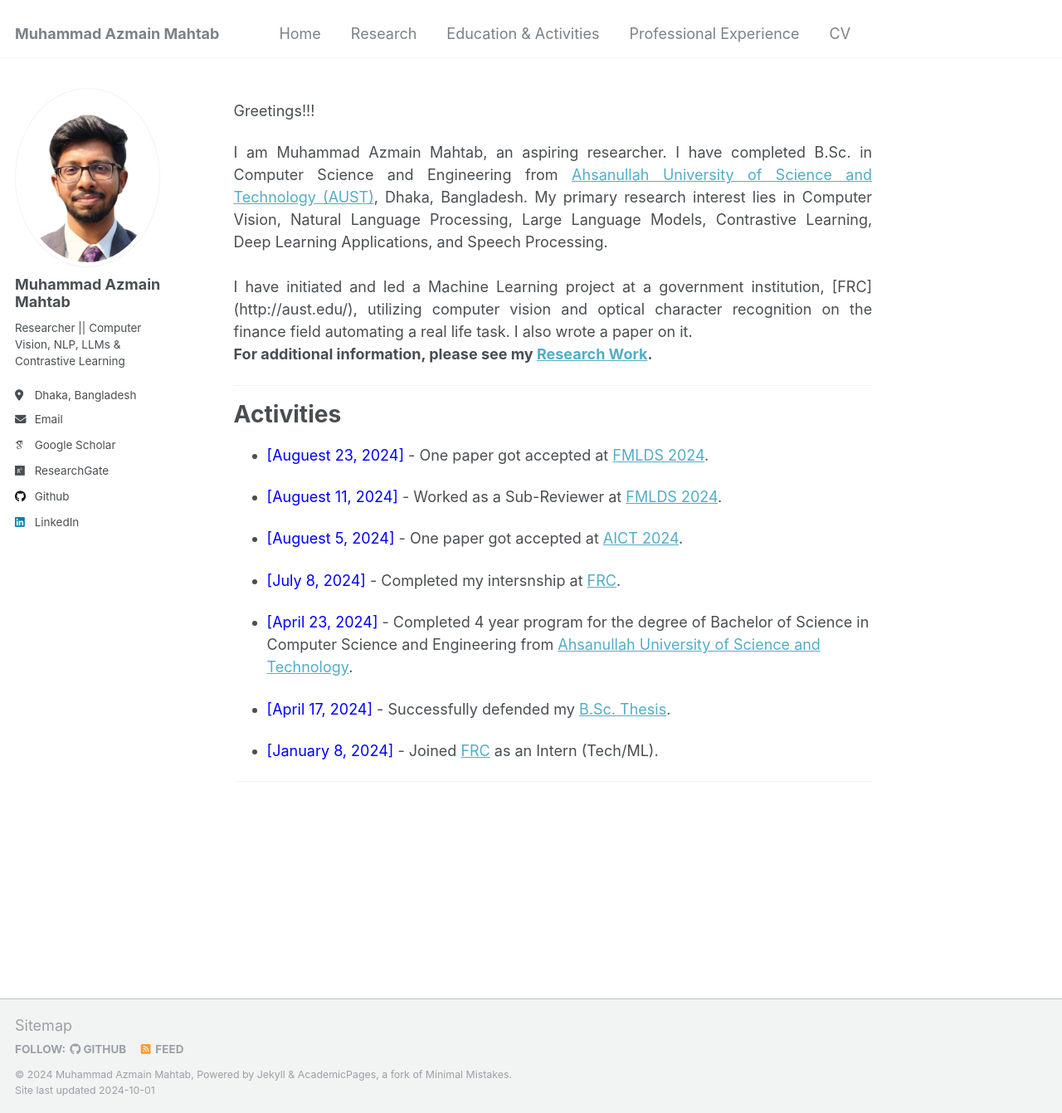
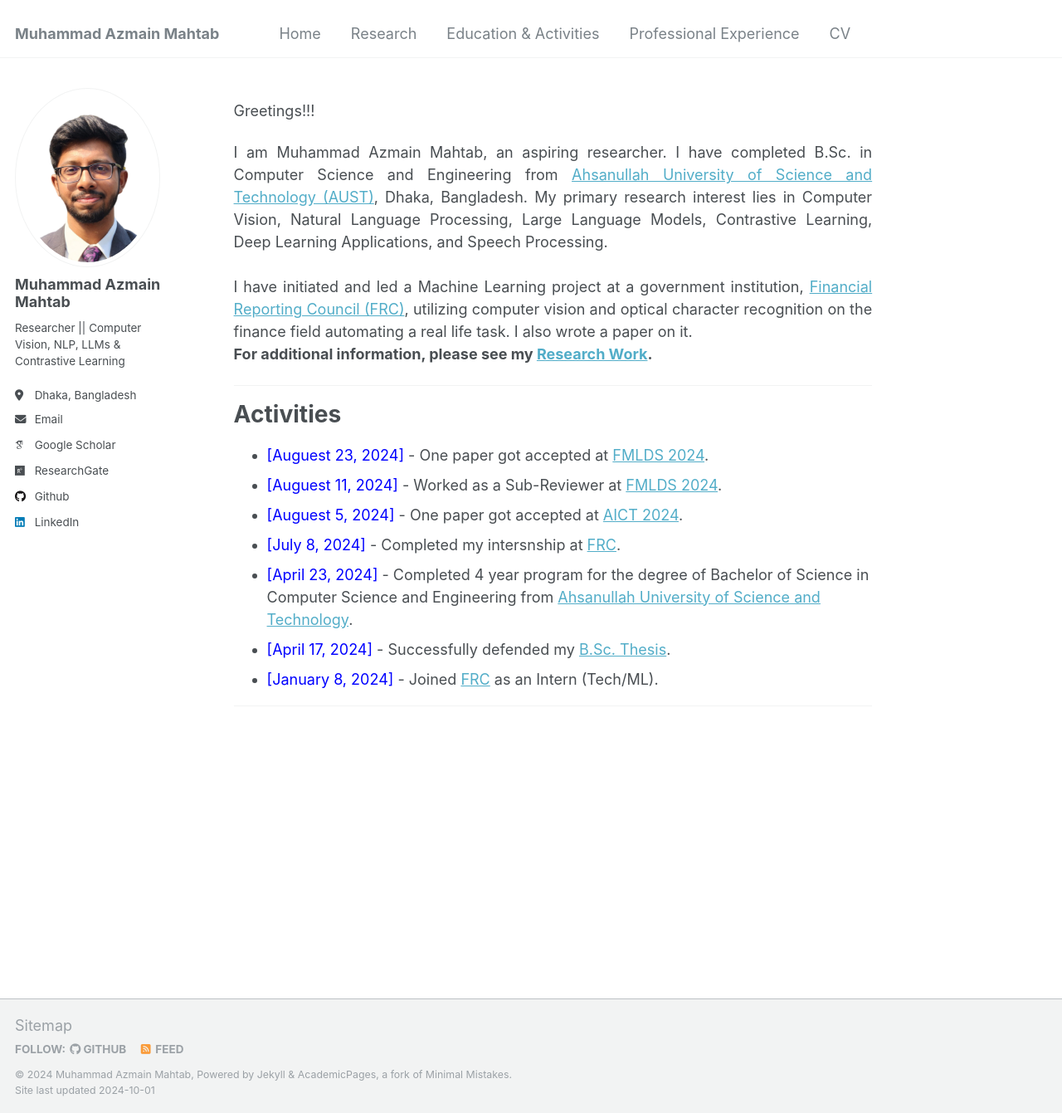
Before and after one commit to muhammad-azmain-mahtab/muhammad-azmain-mahtab.github.io, a Jekyll site: the page built from _pages/about.md, in a window 1280 px wide and 1341 px high. Shown: the whole window at 83% size. Built offline with Jekyll 4.4.1, drawn with Linux system fonts in a browser that asks for light colours; some web fonts are replaced; a script that is not in the unit is left out.

Commit message:
Small Tweaks

```diff
--- a/_pages/about.md
+++ b/_pages/about.md
@@ -14,9 +14,10 @@ Greetings!!!
 
 I am Muhammad Azmain Mahtab, an aspiring researcher. I have completed B.Sc. in Computer Science and Engineering from <a href="http://aust.edu/">Ahsanullah University of Science and Technology (AUST)</a>, Dhaka, Bangladesh. My primary research interest lies in Computer Vision, Natural Language Processing, Large Language Models, Contrastive Learning, Deep Learning Applications, and Speech Processing.<br /><br/>
 
-I have initiated and led a Machine Learning project at a government institution, [FRC](http://aust.edu/), utilizing computer vision and optical character recognition on the finance field automating a real life task. I also wrote a paper on it.
+I have initiated and led a Machine Learning project at a government institution, <a href="https://frc.gov.bd/">Financial Reporting Council (FRC)</a>, utilizing computer vision and optical character recognition on the finance field automating a real life task. I also wrote a paper on it.
 
 </div>
+
 
 **For additional information, please see my [Research Work](https://muhammad-azmain-mahtab.github.io/research/).**
 
@@ -28,19 +29,13 @@ I have initiated and led a Machine Learning project at a government institution,
 # Activities
 
 * <span style="color:Blue"> [Auguest 23, 2024]  </span> - One paper got accepted at [FMLDS 2024](https://fmlds.org/).
-
 * <span style="color:Blue"> [Auguest 11, 2024]  </span> - Worked as a Sub-Reviewer at [FMLDS 2024](https://fmlds.org/).
-
 * <span style="color:Blue"> [Auguest 5, 2024]  </span> - One paper got accepted at [AICT 2024](https://www.aict.info/?csc=2024).
-
 * <span style="color:Blue"> [July 8, 2024]  </span> - Completed my intersnship at [FRC](https://frc.gov.bd/).
-
 * <span style="color:Blue"> [April 23, 2024]  </span> - Completed 4 year program for the degree of Bachelor of Science in Computer Science and Engineering from [Ahsanullah University of Science and Technology](http://aust.edu/).
-
 * <span style="color:Blue"> [April 17, 2024]  </span> - Successfully defended my [B.Sc. Thesis](https://muhammad-azmain-mahtab.github.io/files/BSC Thesis.pdf).
-
 * <span style="color:Blue"> [January 8, 2024]  </span> - Joined [FRC](https://frc.gov.bd/) as an Intern (Tech/ML).
 
-<script type="text/javascript" src="//rf.revolvermaps.com/0/0/8.js?i=52vxgbx02tg&amp;m=0&amp;c=ff0000&amp;cr1=ffffff&amp;f=arial&amp;l=33" async="async"></script>
+<!-- <script type="text/javascript" src="//rf.revolvermaps.com/0/0/8.js?i=52vxgbx02tg&amp;m=0&amp;c=ff0000&amp;cr1=ffffff&amp;f=arial&amp;l=33" async="async"></script> -->
 
 -----------
```
